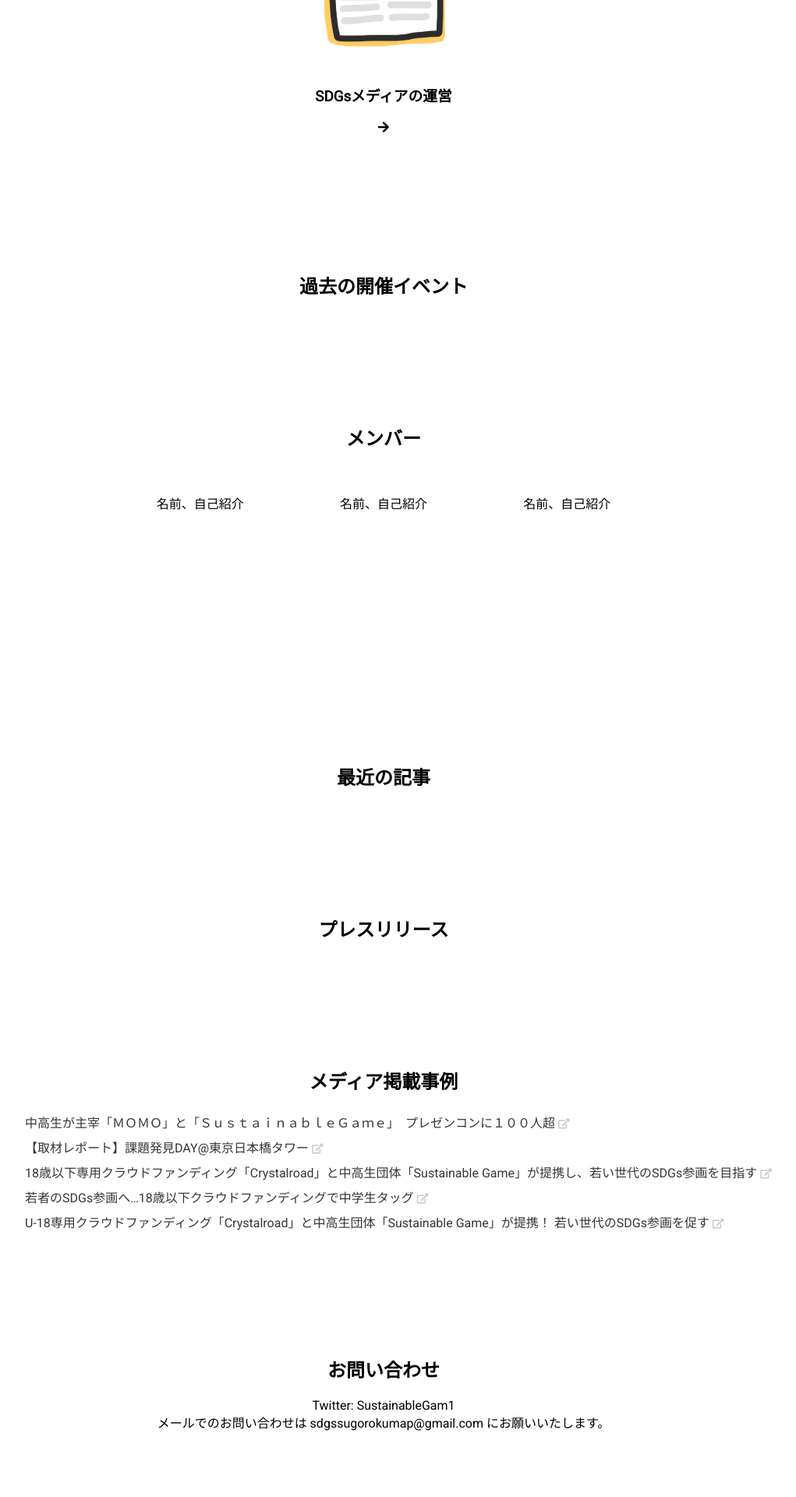
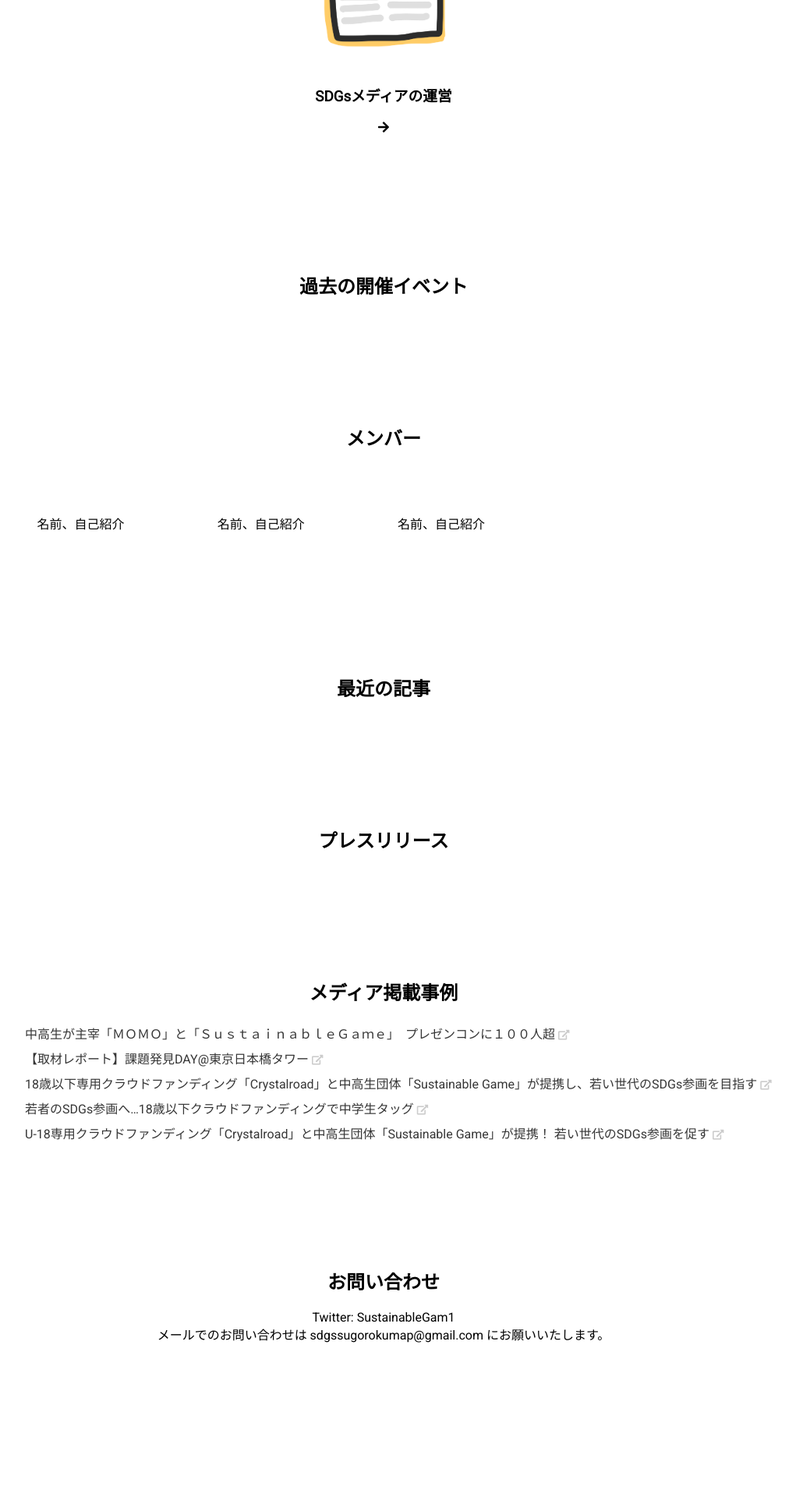
Before and after one commit to sustainable-game/sustainable-game.github.io, a Jekyll site: the page built from index.md, in a window 1280 px wide. Shown: the part 1844-3764 px from the top of the page at 78% size, without its empty margins (148-1169 px from the left). Built offline with Jekyll 4.4.1, drawn with Linux system fonts in a browser that asks for light colours; nearby versions of some CDN libraries; after the commit the page ends 3651 px from its top, so only the background shows below that.

Commit message:
edit member

```diff
--- a/assets/css/main.css
+++ b/assets/css/main.css
@@ -39,13 +39,22 @@ body{
 }
 
 .member{
-  display: inline-block;
-  height: 240px;
-  margin: 0 2vw;
+  display: block;
+  float: left;
+  margin: 2vw;
   width: 180px;
+}
+#members::after{
+  content: "";
+  display: block;
+  clear: both;
 }
 .member-img{
   width: 80%;
+  border-radius: 50%;
+}
+.member-info{
+  height: 120px;
 }
 
 .section{
```
